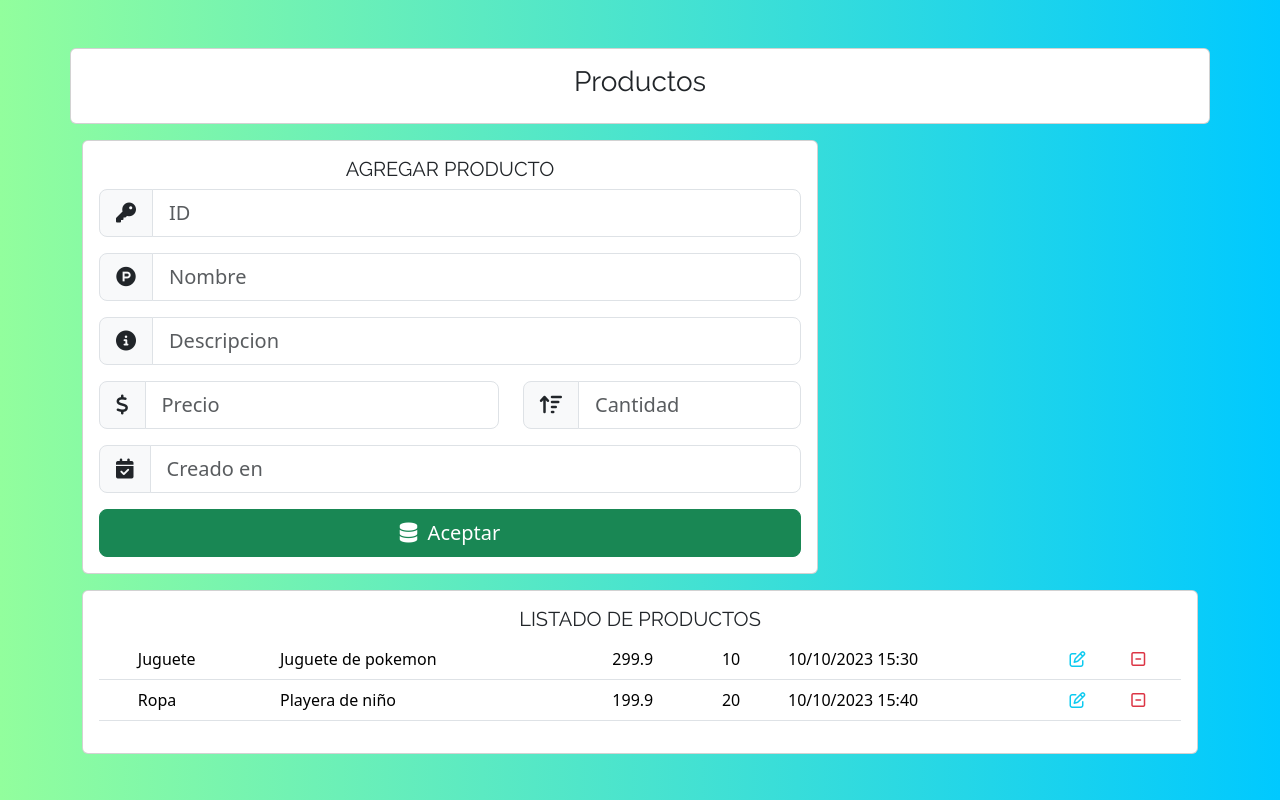
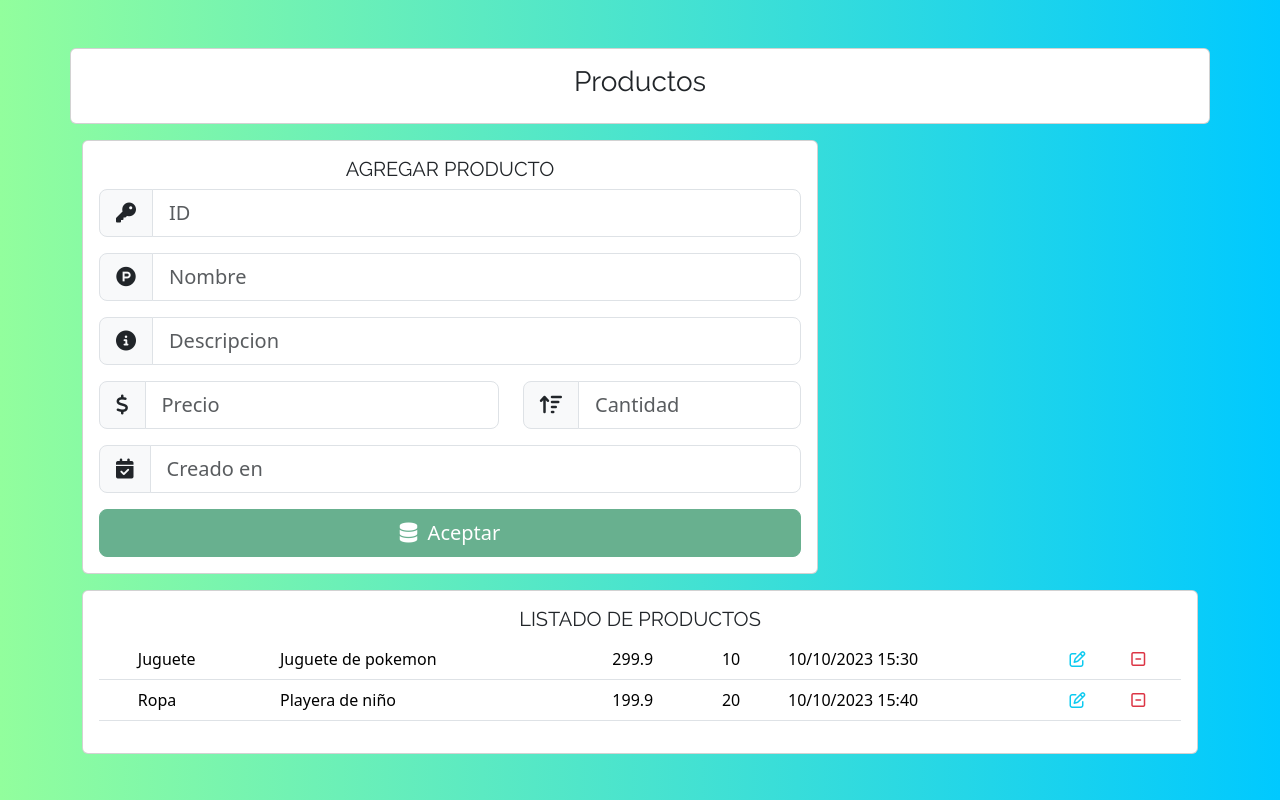
Before and after one commit to Ricarthur1/CRUDProductos, an Angular app: page / in a window 1280 px wide. Built offline with nearby package versions, Linux system fonts and the light colour scheme.

Commit message:
Configurando Toastr

```diff
--- a/angular.json
+++ b/angular.json
@@ -26,7 +26,8 @@
             ],
             "styles": [
               "src/styles.css",
-              "node_modules/bootstrap/dist/css/bootstrap.min.css"
+              "node_modules/bootstrap/dist/css/bootstrap.min.css",
+              "node_modules/ngx-toastr/toastr.css"
             ],
             "scripts": []
           },
--- a/package.json
+++ b/package.json
@@ -19,6 +19,7 @@
     "@angular/platform-browser-dynamic": "^16.2.0",
     "@angular/router": "^16.2.0",
     "bootstrap": "^5.3.2",
+    "ngx-toastr": "^17.0.2",
     "rxjs": "~7.8.0",
     "tslib": "^2.3.0",
     "zone.js": "~0.13.0"
--- a/src/app/app.module.ts
+++ b/src/app/app.module.ts
@@ -1,5 +1,7 @@
 import { NgModule } from '@angular/core';
 import { BrowserModule } from '@angular/platform-browser';
+import { BrowserAnimationsModule } from '@angular/platform-browser/animations';
+import { ToastrModule } from 'ngx-toastr';
 
 import { AppComponent } from './app.component';
 import { ProductosComponent } from './components/productos/productos.component';
@@ -12,7 +14,9 @@ import { ReactiveFormsModule } from '@angular/forms';
   ],
   imports: [
     BrowserModule,
-    ReactiveFormsModule
+    ReactiveFormsModule,
+    BrowserAnimationsModule,
+    ToastrModule.forRoot()
   ],
   providers: [],
   bootstrap: [AppComponent]
--- a/src/app/components/productos/productos.component.html
+++ b/src/app/components/productos/productos.component.html
@@ -71,7 +71,7 @@
                 <input formControlName="creado_en" type="datetime" class="form-control" placeholder="Creado en" />
               </div>
               <div class="d-grid gap-2">
-                <button type="submit" class="btn btn-success btn-lg">
+                <button [disabled]="this.form.invalid" type="submit" class="btn btn-success btn-lg">
                   <i class="fa-solid fa-database"></i>&nbsp; Aceptar</button>
               </div>
               </form>
```
Also changed, not shown: 1 other file (tests, documents, lock files or other folders).
